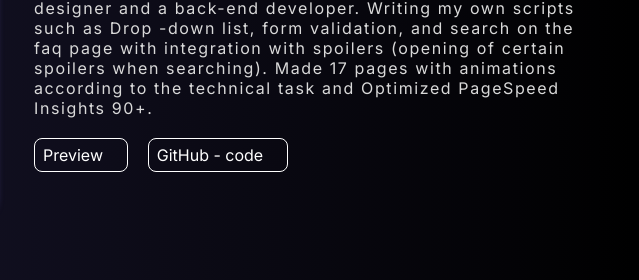
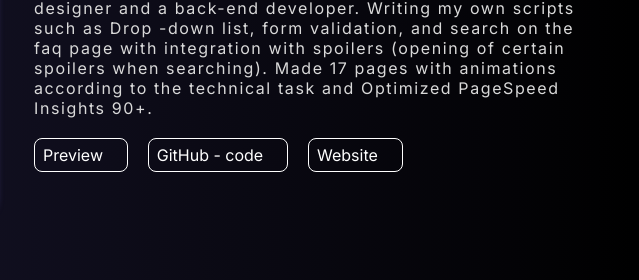
Before and after one commit to dmytro-kuts/my-portfolio-site, a website built with webpack: page src/index.html in a window 1280 px wide. Shown: the part 1360-1640 px from the top of the page, 641-1280 px from the left. Built offline with nearby package versions, Linux system fonts and the light colour scheme; files whose address does not match are found by name; what vanilla-lazyload would draw is missing.

Commit message:
add Website

```diff
--- a/src/index.html
+++ b/src/index.html
@@ -110,6 +110,12 @@
                             target="_blank"
                             class="content-project__link _icon-link"
                             >GitHub - code</a
+                          >
+                          <a
+                            href="https://www.fullstackmodeller.com/"
+                            target="_blank"
+                            class="content-project__link _icon-link"
+                            >Website</a
                           >
                         </div>
                       </div>
```
